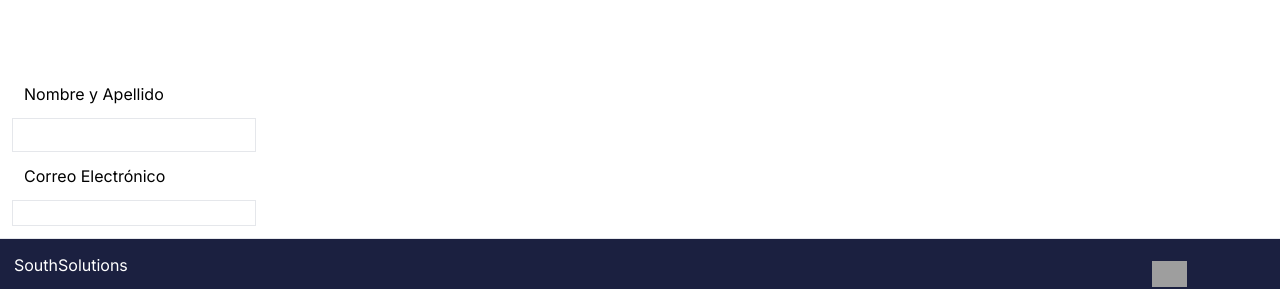
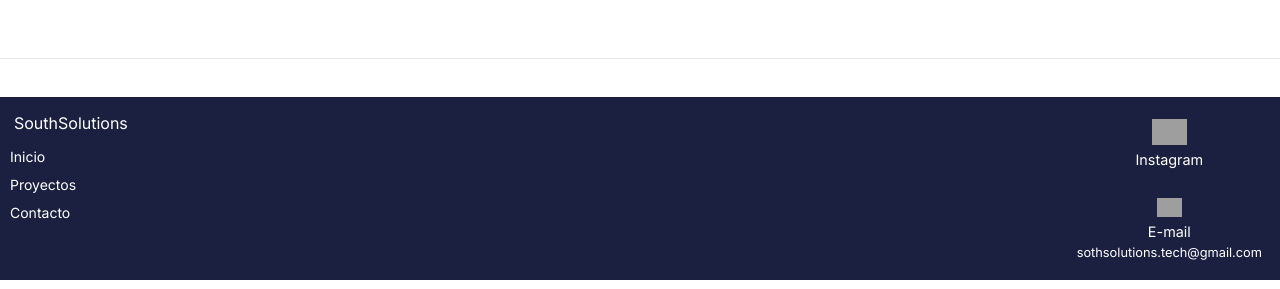
Before and after one commit to SouthSolutions/SouthSolutionsWeb, a Next.js app: page /contact in a window 1280 px wide. Shown: the part 520-809 px from the top of the page. Built offline with nearby package versions, Linux system fonts and the light colour scheme; grey boxes are pictures that could not be loaded.

Commit message:
coment form uslles temporary

```diff
--- a/app/contact/page.tsx
+++ b/app/contact/page.tsx
@@ -78,7 +78,7 @@ const Contact = () => {
             </figure>
           </Link>
         </div>
-        <ContactForm />
+        {/* <ContactForm /> */}
         <hr />
       </div>
       <footer className="mt-auto">
```
